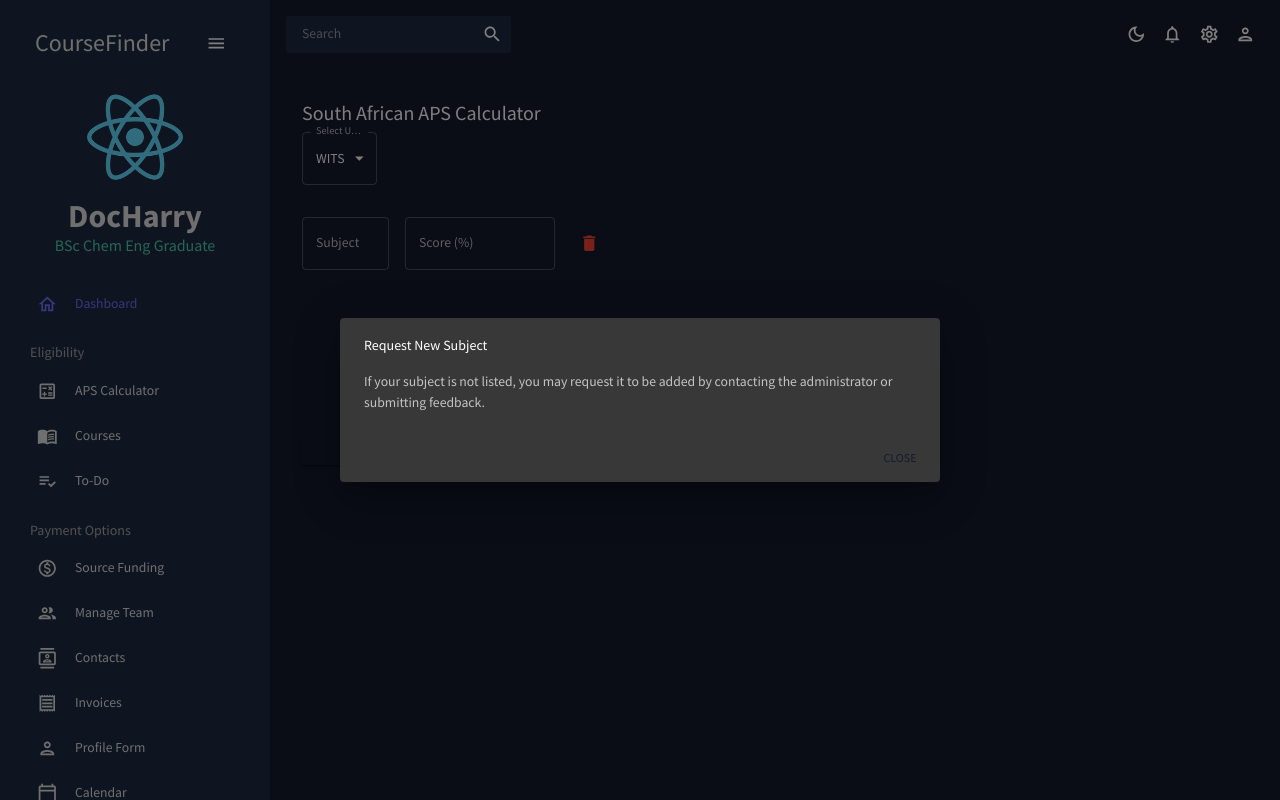
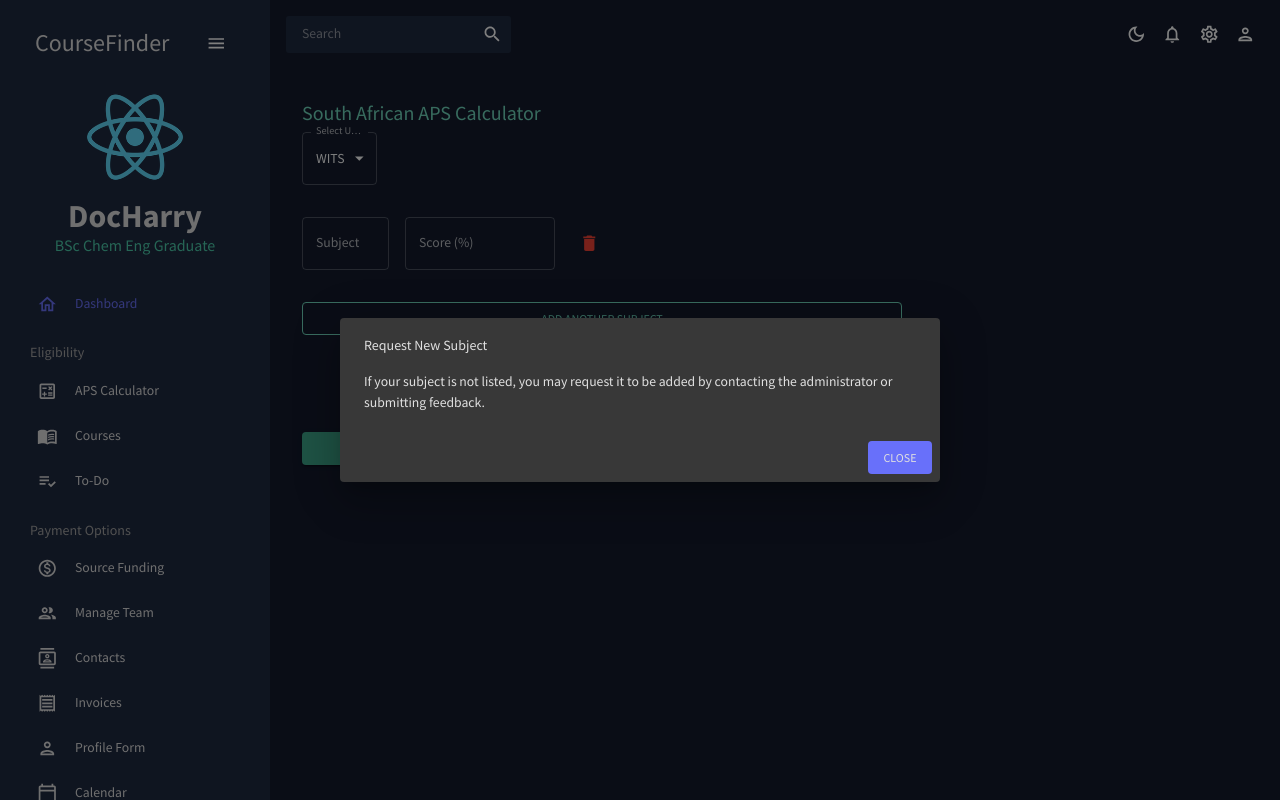
Before and after one commit to DocHarry22/coursecampass, a React (Create React App) app in the folder react-admin/: page /apcalculator in a window 1280 px wide. Both pictures are taken after a click on the button "REQUEST TO ADD A SUBJECT". Shown: the top 800 px of the page. Built offline with nearby package versions, Linux system fonts and the light colour scheme.

Commit message:
style: theme-aware button colors

```diff
--- a/react-admin/src/scenes/apcalculator/APCalculator.jsx
+++ b/react-admin/src/scenes/apcalculator/APCalculator.jsx
@@ -1,6 +1,7 @@
 // src/scenes/apcalculator/APCalculator.jsx
 import React, { useState } from 'react';
-import { Box, Typography, TextField, MenuItem, Button, IconButton, Autocomplete, Dialog, DialogTitle, DialogContent, DialogContentText, DialogActions } from '@mui/material';
+import { Box, Typography, TextField, MenuItem, Button, IconButton, Autocomplete, Dialog, DialogTitle, DialogContent, DialogContentText, DialogActions, useTheme } from '@mui/material';
+import { tokens } from '../../theme';
 import { Bar } from 'react-chartjs-2';
 import axios from 'axios';
 import DeleteIcon from '@mui/icons-material/Delete';
@@ -27,6 +28,9 @@ const APCalculator = () => {
 
   const [university, setUniversity] = useState('wits');
   const [results, setResults] = useState(null);
+
+  const theme = useTheme();
+  const colors = tokens(theme.palette.mode);
 
   const handleChange = (index, field, value) => {
     const updated = [...subjectList];
@@ -61,7 +65,7 @@ const APCalculator = () => {
       {
         label: 'APS Points by University',
         data: Object.values(results),
-        backgroundColor: Object.keys(results).map(() => '#3f51b5')
+        backgroundColor: Object.keys(results).map(() => colors.blueAccent[500])
       }
     ]
   } : {
@@ -70,14 +74,16 @@ const APCalculator = () => {
       {
         label: `APS Points (${university.toUpperCase()})`,
         data: results ? [results.apsScore] : [0],
-        backgroundColor: ['#3f51b5']
+        backgroundColor: [colors.blueAccent[500]]
       }
     ]
   };
 
   return (
-    <Box m={4}>
-      <Typography variant="h4" gutterBottom>South African APS Calculator</Typography>
+    <Box m={4} sx={{ color: colors.grey[100] }}>
+      <Typography variant="h4" gutterBottom color={colors.greenAccent[400]}>
+        South African APS Calculator
+      </Typography>
 
       <TextField
         select
@@ -120,42 +126,86 @@ const APCalculator = () => {
           </Box>
         ))}
 
-        <Button variant="outlined" onClick={handleAddSubject}>
+        <Button
+          variant="outlined"
+          onClick={handleAddSubject}
+          sx={{
+            borderColor: colors.greenAccent[400],
+            color: colors.greenAccent[400],
+            '&:hover': {
+              borderColor: colors.greenAccent[300],
+              backgroundColor: colors.greenAccent[800],
+              color: colors.grey[100]
+            }
+          }}
+        >
           Add Another Subject
         </Button>
 
-        <Button variant="text" color="secondary" onClick={() => setRequestDialogOpen(true)}>
+        <Button
+          variant="text"
+          onClick={() => setRequestDialogOpen(true)}
+          sx={{
+            color: colors.blueAccent[300],
+            '&:hover': { backgroundColor: 'transparent', color: colors.blueAccent[200] }
+          }}
+        >
           Request to Add a Subject
         </Button>
 
-        <Button variant="contained" color="primary" onClick={handleSubmit}>
+        <Button
+          variant="contained"
+          onClick={handleSubmit}
+          sx={{
+            backgroundColor: colors.greenAccent[600],
+            color: colors.grey[900],
+            '&:hover': {
+              backgroundColor: colors.greenAccent[500]
+            }
+          }}
+        >
           Calculate APS
         </Button>
       </Box>
 
       {results && (
         <Box mt={5}>
-          <Typography variant="h6">Results:</Typography>
+          <Typography variant="h6" color={colors.grey[100]}>Results:</Typography>
           <Bar data={chartData} />
           {university === 'all' ? (
             Object.entries(results).map(([uni, score]) => (
-              <Typography key={uni} mt={2}>{uni.toUpperCase()} APS Score: {score}</Typography>
+              <Typography key={uni} mt={2} color={colors.grey[100]}>
+                {uni.toUpperCase()} APS Score: {score}
+              </Typography>
             ))
           ) : (
-            <Typography mt={2}>{university.toUpperCase()} APS Score: {results.apsScore}</Typography>
+            <Typography mt={2} color={colors.grey[100]}>
+              {university.toUpperCase()} APS Score: {results.apsScore}
+            </Typography>
           )}
         </Box>
       )}
 
       <Dialog open={requestDialogOpen} onClose={() => setRequestDialogOpen(false)}>
-        <DialogTitle>Request New Subject</DialogTitle>
+        <DialogTitle sx={{ color: colors.grey[100] }}>Request New Subject</DialogTitle>
         <DialogContent>
-          <DialogContentText>
+          <DialogContentText sx={{ color: colors.grey[100] }}>
             If your subject is not listed, you may request it to be added by contacting the administrator or submitting feedback.
           </DialogContentText>
         </DialogContent>
         <DialogActions>
-          <Button onClick={() => setRequestDialogOpen(false)} color="primary">Close</Button>
+          <Button
+            onClick={() => setRequestDialogOpen(false)}
+            sx={{
+              backgroundColor: colors.blueAccent[500],
+              color: colors.grey[100],
+              '&:hover': {
+                backgroundColor: colors.blueAccent[400]
+              }
+            }}
+          >
+            Close
+          </Button>
         </DialogActions>
       </Dialog>
     </Box>
```
